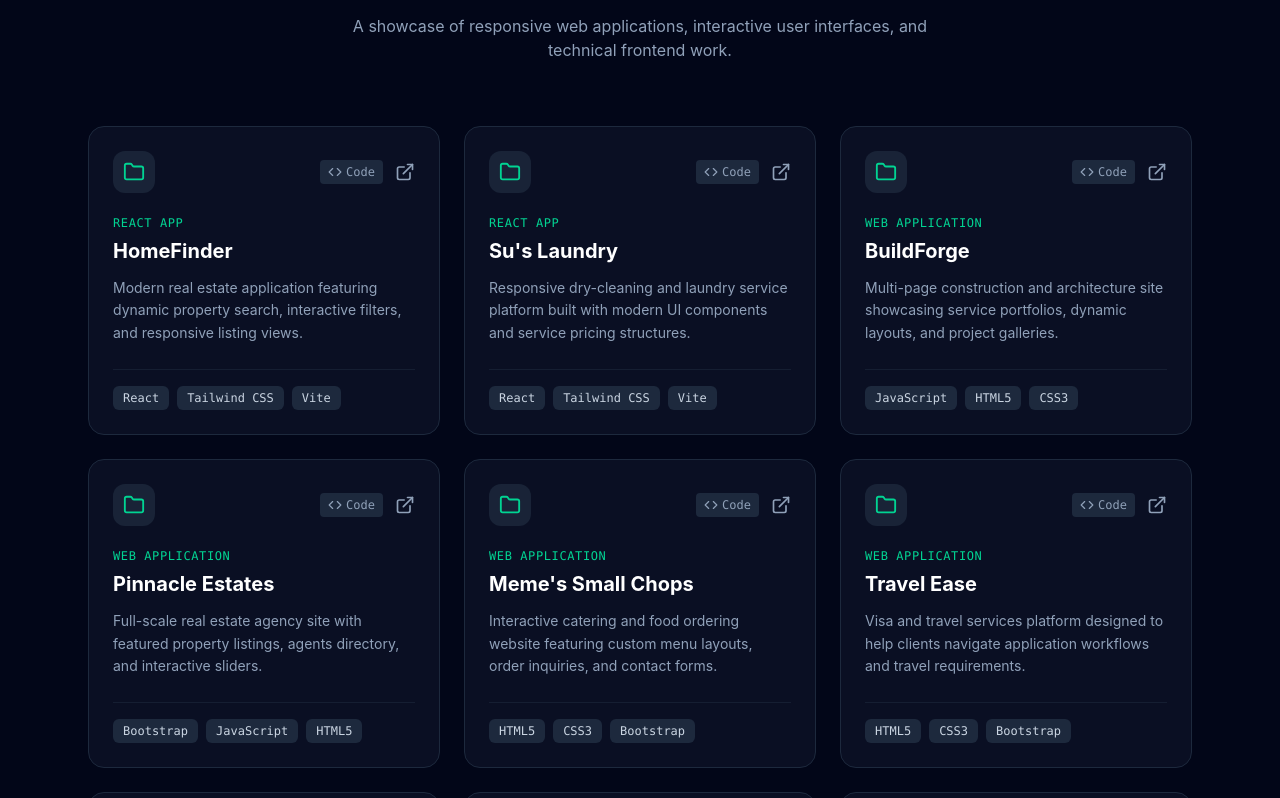
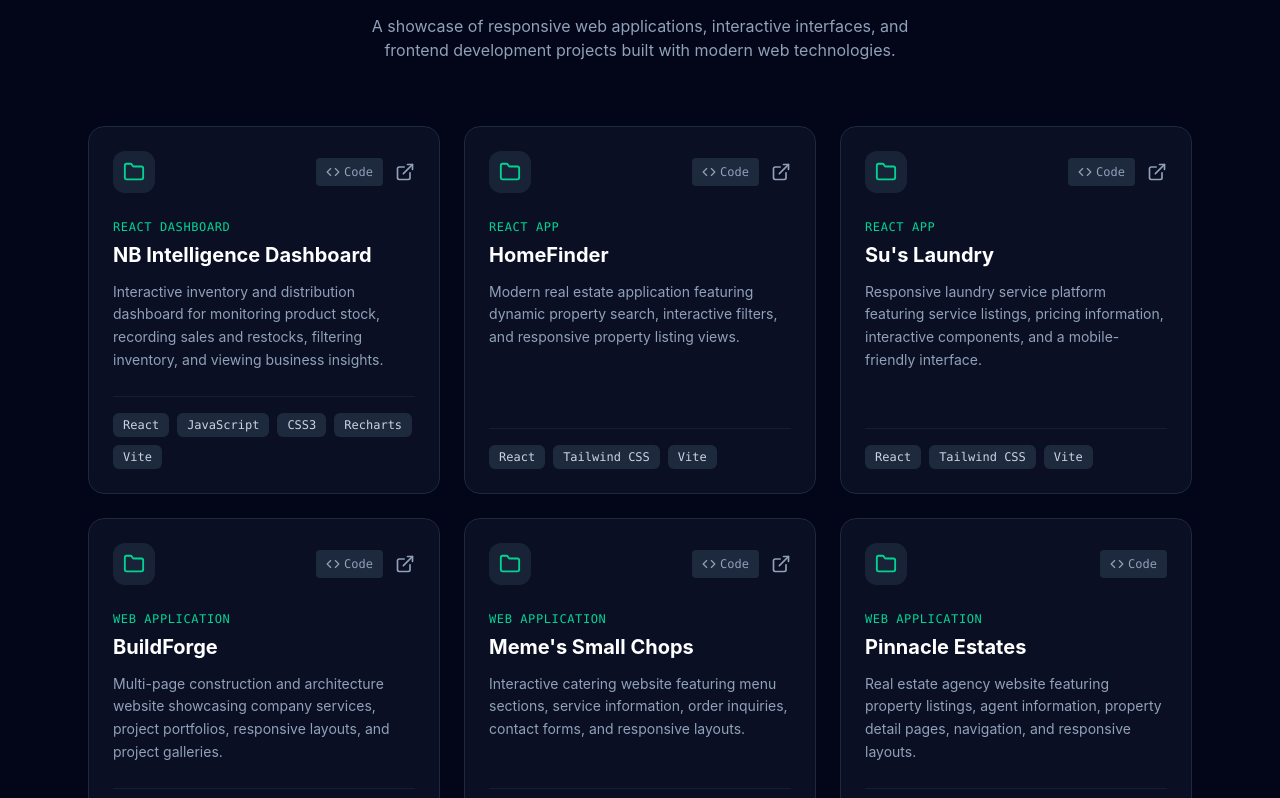
Before and after one commit to Obehi123-beep/portfolio, a React (Vite) app: page / in a window 1280 px wide. Shown: the part 842-1640 px from the top of the page. Built offline with nearby package versions, Linux system fonts and the light colour scheme.

Commit message:
Add NB Intelligence Dashboard to portfolio

```diff
--- a/src/components/ProjectsSection.jsx
+++ b/src/components/ProjectsSection.jsx
@@ -1,89 +1,104 @@
 // src/components/ProjectsSection.jsx
-import React from 'react';
-import { ExternalLink, Folder, Code } from 'lucide-react';
-import projects from '../data/projectsData';
+
+import React from "react";
+import { ExternalLink, Folder, Code } from "lucide-react";
+import projects from "../data/projectsData";
 
 function ProjectsSection() {
   return (
-    <section id="projects" className="py-20 px-6 max-w-6xl mx-auto">
-
+    <section
+      id="projects"
+      className="py-20 px-6 max-w-6xl mx-auto"
+    >
       {/* Section Header */}
       <div className="flex flex-col items-center text-center mb-16">
         <h2 className="text-3xl sm:text-4xl font-bold text-white mb-4">
-          Featured <span className="text-emerald-400">Projects</span>
+          Featured{" "}
+          <span className="text-emerald-400">
+            Projects
+          </span>
         </h2>
+
         <p className="text-slate-400 max-w-xl text-base">
-          A showcase of responsive web applications, interactive user interfaces, and technical frontend work.
+          A showcase of responsive web applications,
+          interactive interfaces, and frontend development
+          projects built with modern web technologies.
         </p>
       </div>
 
       {/* Projects Grid */}
       <div className="grid grid-cols-1 md:grid-cols-2 lg:grid-cols-3 gap-6">
         {projects.map((project) => (
-          <div
+          <article
             key={project.id}
             className="bg-slate-900/60 border border-slate-800 hover:border-emerald-500/50 rounded-2xl p-6 flex flex-col justify-between transition-all duration-300 hover:-translate-y-1 hover:shadow-xl hover:shadow-emerald-500/5 group"
           >
             <div>
               {/* Card Header */}
-              <div className="flex items-center justify-between mb-4">
+              <div className="flex items-center justify-between mb-5">
                 <div className="p-2.5 bg-slate-800/80 rounded-xl text-emerald-400 group-hover:bg-emerald-950/60 transition-colors">
                   <Folder size={22} />
                 </div>
 
-                <div className="flex items-center space-x-3 text-slate-400">
+                <div className="flex items-center gap-3 text-slate-400">
+                  {/* GitHub */}
                   <a
                     href={project.githubUrl}
                     target="_blank"
                     rel="noreferrer"
-                    className="hover:text-white transition-colors flex items-center gap-1 text-xs font-mono bg-slate-800 px-2 py-1 rounded"
+                    className="hover:text-white transition-colors flex items-center gap-1 text-xs font-mono bg-slate-800 px-2.5 py-1.5 rounded"
                     title="View Source Code"
                   >
-                    <Code size={14} /> Code
+                    <Code size={14} />
+                    Code
                   </a>
 
-                  {project.liveUrl ? (
+                  {/* Live Website */}
+                  {project.liveUrl && (
                     <a
                       href={project.liveUrl}
                       target="_blank"
                       rel="noreferrer"
                       className="hover:text-emerald-400 transition-colors"
                       title="Visit Live Site"
+                      aria-label={`Visit ${project.title} live site`}
                     >
                       <ExternalLink size={20} />
                     </a>
-                  ) : null}
+                  )}
                 </div>
               </div>
 
-              {/* Title & Description */}
+              {/* Category */}
               <span className="text-xs font-mono text-emerald-400 uppercase tracking-wider">
                 {project.category}
               </span>
+
+              {/* Project Title */}
               <h3 className="text-xl font-bold text-white mt-1 mb-3 group-hover:text-emerald-400 transition-colors">
                 {project.title}
               </h3>
+
+              {/* Description */}
               <p className="text-slate-400 text-sm leading-relaxed mb-6">
                 {project.description}
               </p>
             </div>
 
-            {/* Tech Stack Tags */}
+            {/* Technology Stack */}
             <div className="flex flex-wrap gap-2 pt-4 border-t border-slate-800/60">
               {project.techStack.map((tech, index) => (
                 <span
-                  key={index}
+                  key={`${project.id}-${index}`}
                   className="text-xs font-mono bg-slate-800 text-slate-300 px-2.5 py-1 rounded-md"
                 >
                   {tech}
                 </span>
               ))}
             </div>
-
-          </div>
+          </article>
         ))}
       </div>
-
     </section>
   );
 }
--- a/src/data/projectsData.js
+++ b/src/data/projectsData.js
@@ -1,107 +1,135 @@
-// src/data/projectsData.js
-
 const projects = [
   {
     id: 1,
+    title: "NB Intelligence Dashboard",
+    category: "React Dashboard",
+    description:
+      "Interactive inventory and distribution dashboard for monitoring product stock, recording sales and restocks, filtering inventory, and viewing business insights.",
+    techStack: ["React", "JavaScript", "CSS3", "Recharts", "Vite"],
+    liveUrl: "https://nb-intelligence-dashboard.vercel.app",
+    githubUrl: "https://github.com/Obehi123-beep/nb-intelligence-dashboard",
+    featured: true,
+  },
+
+  {
+    id: 2,
     title: "HomeFinder",
     category: "React App",
-    description: "Modern real estate application featuring dynamic property search, interactive filters, and responsive listing views.",
+    description:
+      "Modern real estate application featuring dynamic property search, interactive filters, and responsive property listing views.",
     techStack: ["React", "Tailwind CSS", "Vite"],
     liveUrl: "https://homefinder.vercel.app",
     githubUrl: "https://github.com/Obehi123-beep/HomeFinder",
     featured: true,
   },
+
   {
-    id: 2,
+    id: 3,
     title: "Su's Laundry",
     category: "React App",
-    description: "Responsive dry-cleaning and laundry service platform built with modern UI components and service pricing structures.",
+    description:
+      "Responsive laundry service platform featuring service listings, pricing information, interactive components, and a mobile-friendly interface.",
     techStack: ["React", "Tailwind CSS", "Vite"],
     liveUrl: "https://sus-laundry.vercel.app",
     githubUrl: "https://github.com/Obehi123-beep/su-s-laundry",
     featured: true,
   },
+
   {
-    id: 3,
+    id: 4,
     title: "BuildForge",
     category: "Web Application",
-    description: "Multi-page construction and architecture site showcasing service portfolios, dynamic layouts, and project galleries.",
+    description:
+      "Multi-page construction and architecture website showcasing company services, project portfolios, responsive layouts, and project galleries.",
     techStack: ["JavaScript", "HTML5", "CSS3"],
     liveUrl: "https://buildforge.vercel.app",
     githubUrl: "https://github.com/Obehi123-beep/Buildforgeproject",
     featured: true,
   },
-  {
-    id: 4,
-    title: "Pinnacle Estates",
-    category: "Web Application",
-    description: "Full-scale real estate agency site with featured property listings, agents directory, and interactive sliders.",
-    techStack: ["Bootstrap", "JavaScript", "HTML5"],
-    liveUrl: "https://pinacle-estate-v3.vercel.app",
-    githubUrl: "https://github.com/Obehi123-beep/Pinacle_estate",
-    featured: true,
-  },
+
   {
     id: 5,
     title: "Meme's Small Chops",
     category: "Web Application",
-    description: "Interactive catering and food ordering website featuring custom menu layouts, order inquiries, and contact forms.",
+    description:
+      "Interactive catering website featuring menu sections, service information, order inquiries, contact forms, and responsive layouts.",
     techStack: ["HTML5", "CSS3", "Bootstrap"],
     liveUrl: "https://memessmallchop.vercel.app",
     githubUrl: "https://github.com/Obehi123-beep/memesmall_chops",
     featured: true,
   },
+
   {
     id: 6,
+    title: "Pinnacle Estates",
+    category: "Web Application",
+    description:
+      "Real estate agency website featuring property listings, agent information, property detail pages, navigation, and responsive layouts.",
+    techStack: ["Bootstrap", "JavaScript", "HTML5"],
+    liveUrl: "",
+    githubUrl: "https://github.com/Obehi123-beep/Pinacle_estate",
+    featured: false,
+  },
+
+  {
+    id: 7,
     title: "Travel Ease",
     category: "Web Application",
-    description: "Visa and travel services platform designed to help clients navigate application workflows and travel requirements.",
+    description:
+      "Visa and travel services platform designed to present application information, travel services, requirements, and client support resources.",
     techStack: ["HTML5", "CSS3", "Bootstrap"],
     liveUrl: "https://travelease.vercel.app",
     githubUrl: "https://github.com/Obehi123-beep/Travel_ease",
     featured: false,
   },
+
   {
-    id: 7,
+    id: 8,
     title: "Obehii Energy",
     category: "Web Application",
-    description: "Responsive corporate website for an energy company showcasing service offerings, industry solutions, and company stats.",
+    description:
+      "Responsive corporate website for an energy company showcasing service offerings, industry solutions, company information, and statistics.",
     techStack: ["HTML5", "CSS3", "Bootstrap"],
     liveUrl: "https://obehiienergy.vercel.app",
     githubUrl: "https://github.com/Obehi123-beep/Obehi_energy",
     featured: false,
   },
+
   {
-    id: 8,
+    id: 9,
     title: "Angel Mira Consult",
     category: "Web Application",
-    description: "Responsive logistics management platform equipped with shipment tracking interfaces and service offerings.",
+    description:
+      "Responsive logistics website featuring shipment-related services, company information, service sections, and responsive layouts.",
     techStack: ["Bootstrap", "HTML5", "CSS3"],
     liveUrl: "https://angelmiraconsult.vercel.app",
     githubUrl: "https://github.com/Obehi123-beep/angel_mira",
     featured: false,
   },
+
   {
-    id: 9,
+    id: 10,
     title: "Piano Project",
     category: "Interactive App",
-    description: "Interactive browser-based musical instrument that plays sound audio notes upon key press and click events.",
+    description:
+      "Interactive browser-based piano application that responds to keyboard and click events to produce musical notes.",
     techStack: ["JavaScript", "HTML5", "CSS3"],
-    liveUrl: "",
+    liveUrl: "https://pianoproject-pi.vercel.app/",
     githubUrl: "https://github.com/Obehi123-beep/Piano_project",
     featured: false,
   },
+
   {
-    id: 10,
+    id: 11,
     title: "Digital Clock",
     category: "JavaScript App",
-    description: "Real-time digital clock application built to display live local system time and date updates.",
+    description:
+      "Real-time digital clock application displaying the current local time and date using JavaScript.",
     techStack: ["JavaScript", "HTML5", "CSS3"],
-    liveUrl: "",
+    liveUrl: "https://digitalclock-sandy.vercel.app/",
     githubUrl: "https://github.com/Obehi123-beep/Digital_clock",
     featured: false,
-  }
+  },
 ];
 
-// Exported cleanly at the bottom
 export default projects;
```
